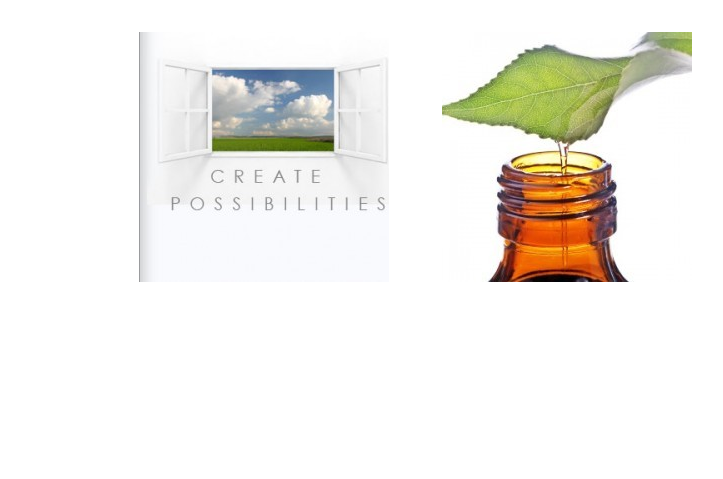
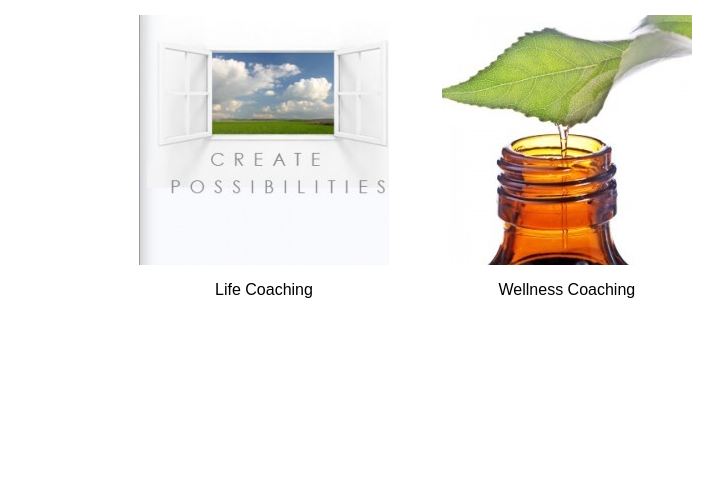
Before and after one commit to lifeinfocus/lifeinfocus.github.io, a plain HTML site: page index.html in a window 1280 px wide. Shown: the part 321-800 px from the top of the page, without its empty margins (249-972 px from the left). Drawn offline with Linux system fonts and the light colour scheme.

Commit message:
Update index.html

```diff
--- a/index.html
+++ b/index.html
@@ -45,7 +45,7 @@ body {
 
 <img src="./images/life_coaching.jpg?var=0.46398500 1429316300" style="border: 3px solid #fffff">
 </a>
-
+<p>Life Coaching</p>
 </td>
 
 <td align="center">
@@ -54,6 +54,7 @@ body {
 
 <img src="./images/welness_coaching.jpg?var=0.46398900 1429316300" style="border: 3px solid #fffff">
 </a>
+<p>Wellness Coaching</p>
 </td>
 
 
```
